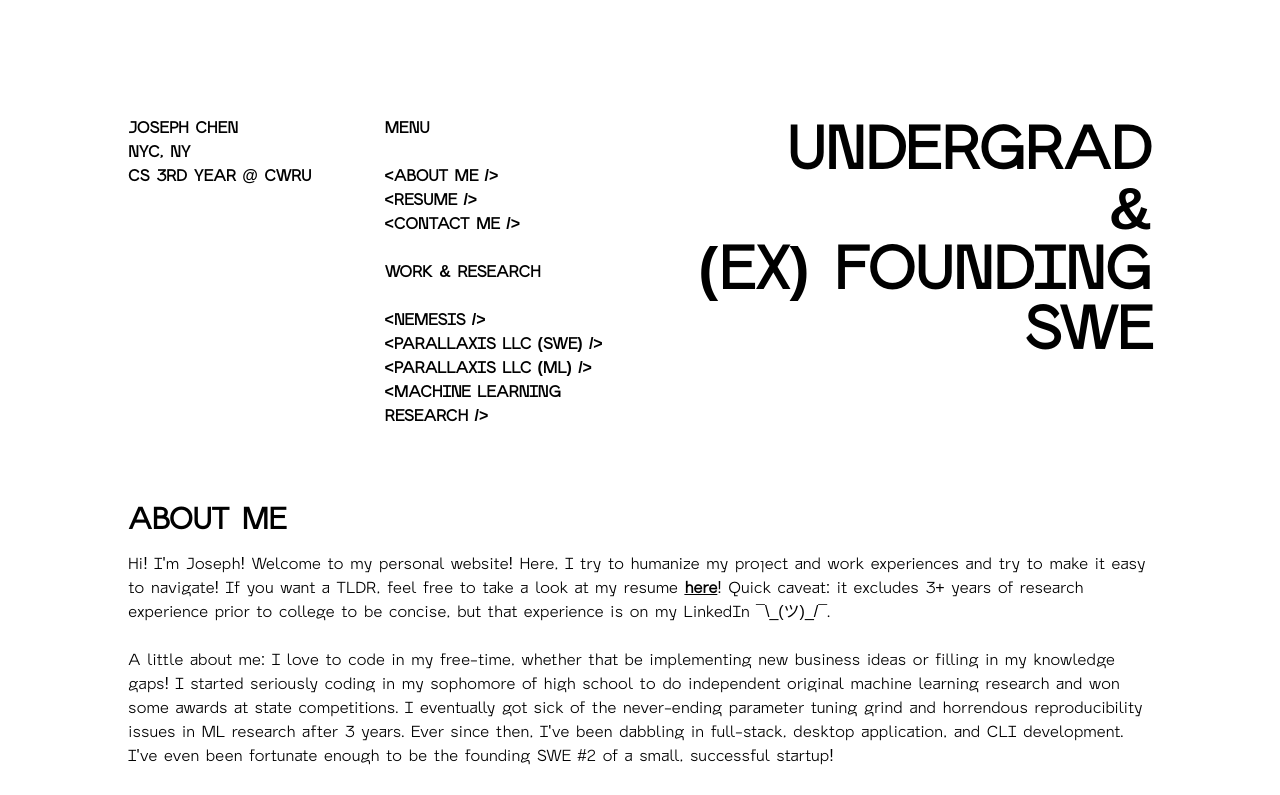
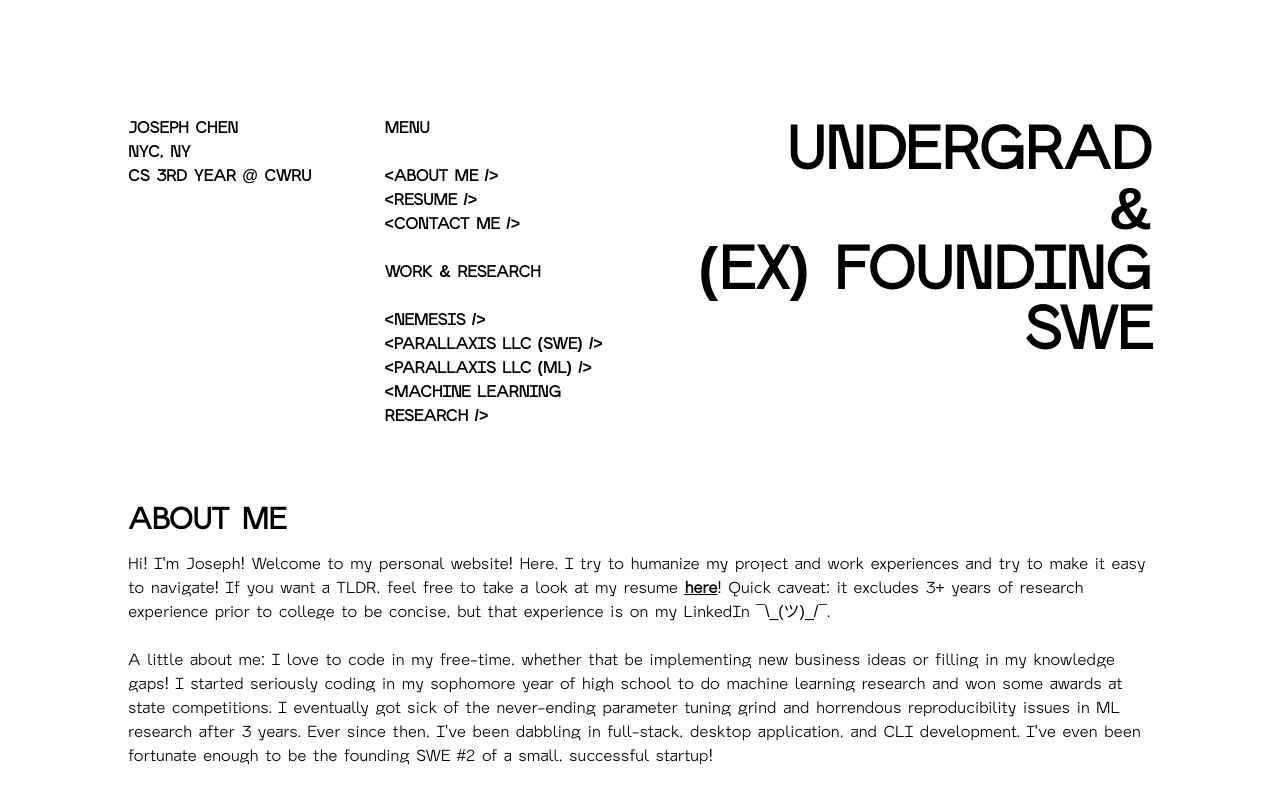
Before and after one commit to jchen42703/jchen42703.github.io, a React (Create React App) app in the folder v2/: page / in a window 1280 px wide. Shown: the top 795 px of the page. Built offline with nearby package versions, Linux system fonts and the light colour scheme.

Commit message:
fixed typo

```diff
--- a/v2/src/home/AboutMe.tsx
+++ b/v2/src/home/AboutMe.tsx
@@ -30,14 +30,14 @@ function AboutMe() {
 			<p>
 				A little about me: I love to code in my free-time, whether that
 				be implementing new business ideas or filling in my knowledge
-				gaps! I started seriously coding in my sophomore of high school
-				to do independent original machine learning research and won
-				some awards at state competitions. I eventually got sick of the
-				never-ending parameter tuning grind and horrendous
-				reproducibility issues in ML research after 3 years. Ever since
-				then, I've been dabbling in full-stack, desktop application, and
-				CLI development. I've even been fortunate enough to be the
-				founding SWE #2 of a small, successful startup!
+				gaps! I started seriously coding in my sophomore year of high
+				school to do machine learning research and won some awards at
+				state competitions. I eventually got sick of the never-ending
+				parameter tuning grind and horrendous reproducibility issues in
+				ML research after 3 years. Ever since then, I've been dabbling
+				in full-stack, desktop application, and CLI development. I've
+				even been fortunate enough to be the founding SWE #2 of a small,
+				successful startup!
 			</p>
 			<br />
 			<p>
```
